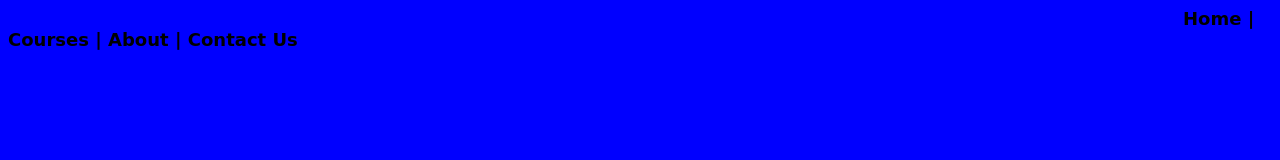
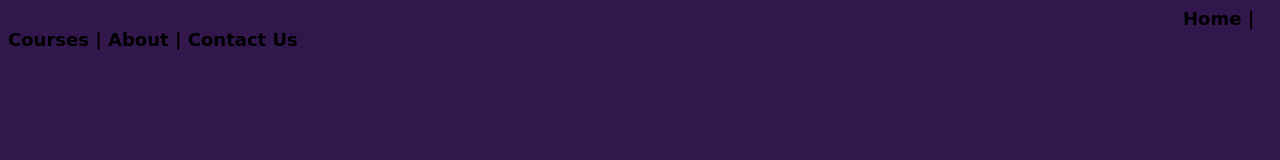
Before and after one commit to Romy4002/FEE-Project, a plain HTML site: page index.html in a window 1280 px wide. Drawn offline with Linux system fonts and the light colour scheme.

Commit message:
color change

```diff
--- a/style.css
+++ b/style.css
@@ -1,10 +1,10 @@
 * {
-    background: blue;
+    background: #32174D;
 }
 
 .links {
     display: inline;
-    background-color: blue;
+    background-color: #32174D;
     color: black;
     font-family: cursive;
     font-size: large;
@@ -19,5 +19,5 @@
 
 .button:hover {
     color: white;
-    background-color: blue;
+    background-color: #32174D;
 }
```
